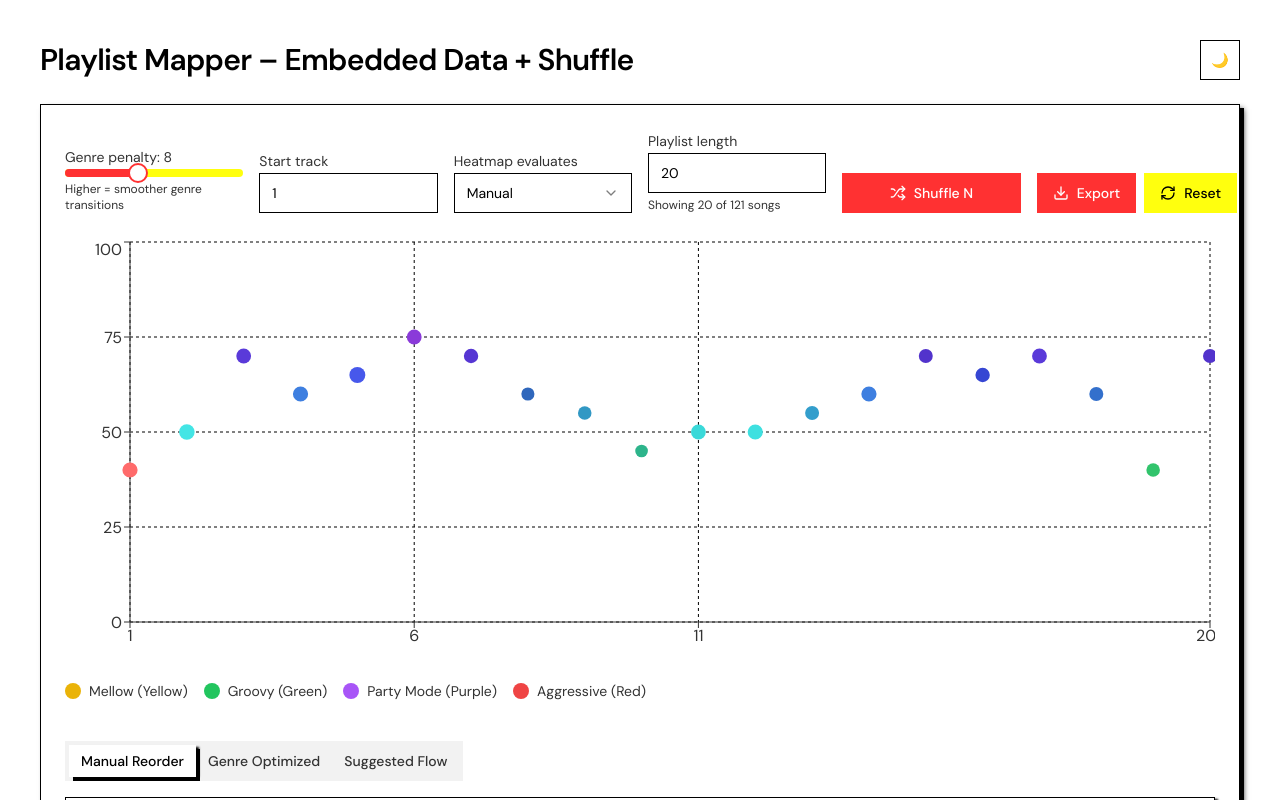
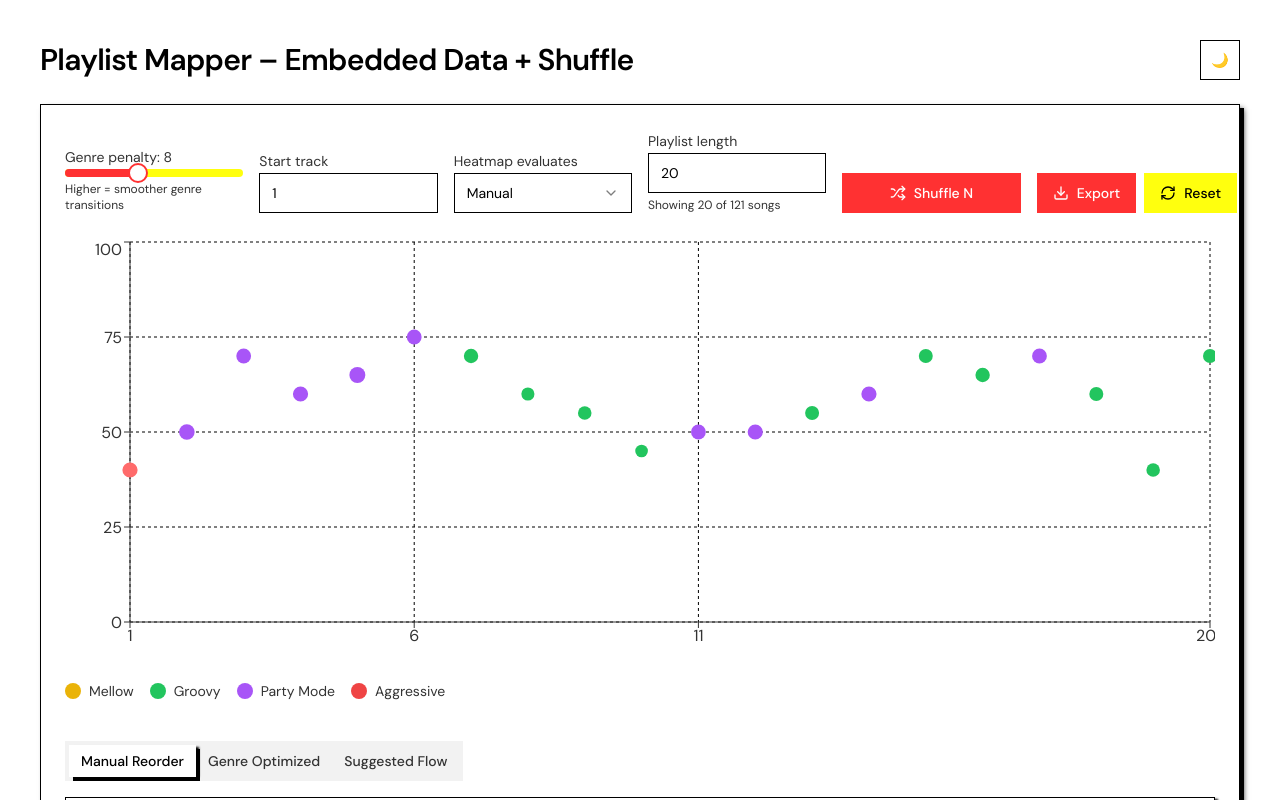
Before and after one commit to rithvikrandhir/Vibes, a React (Vite) app: page / in a window 1280 px wide. Shown: the top 800 px of the page. Built offline with nearby package versions, Linux system fonts and the light colour scheme.

Commit message:
Update color function to assign specific colors to energy/mood buckets and clean up legend

```diff
--- a/src/App.jsx
+++ b/src/App.jsx
@@ -901,14 +901,18 @@ function flowScores(ordered, genrePenalty){
   return scores.map(s => (s - min) / range);
 }
 
-// Dynamic color function based on mood and energy
+// Dynamic color function based on mood and energy buckets
 const getSongColor = (mood, energy) => {
-  // Create a vibrant color palette based on mood (hue) and energy (saturation/brightness)
-  const hue = (mood / 100) * 360; // Mood maps to hue (0-360)
-  const saturation = Math.max(60, (energy / 100) * 80 + 20); // Energy maps to saturation (20-100)
-  const lightness = Math.max(30, (energy / 100) * 40 + 30); // Energy also affects brightness (30-70)
-
-  return `hsl(${hue}, ${saturation}%, ${lightness}%)`;
+  // Assign colors based on energy/mood combinations
+  if (energy < 30) {
+    return "#eab308"; // Yellow - Mellow (low energy)
+  } else if (energy < 60) {
+    return "#22c55e"; // Green - Groovy (medium energy)
+  } else if (energy < 80) {
+    return "#a855f7"; // Purple - Party Mode (high energy)
+  } else {
+    return "#ef4444"; // Red - Aggressive (very high energy)
+  }
 };
 
 export default function App(){
@@ -1100,19 +1104,19 @@ export default function App(){
           <div className="flex flex-wrap gap-4 text-sm mb-4">
             <div className="flex items-center gap-2">
               <div className="w-4 h-4 rounded-full bg-yellow-500"></div>
-              <span className="text-muted-foreground">Mellow (Yellow)</span>
+              <span className="text-muted-foreground">Mellow</span>
             </div>
             <div className="flex items-center gap-2">
               <div className="w-4 h-4 rounded-full bg-green-500"></div>
-              <span className="text-muted-foreground">Groovy (Green)</span>
+              <span className="text-muted-foreground">Groovy</span>
             </div>
             <div className="flex items-center gap-2">
               <div className="w-4 h-4 rounded-full bg-purple-500"></div>
-              <span className="text-muted-foreground">Party Mode (Purple)</span>
+              <span className="text-muted-foreground">Party Mode</span>
             </div>
             <div className="flex items-center gap-2">
               <div className="w-4 h-4 rounded-full bg-red-500"></div>
-              <span className="text-muted-foreground">Aggressive (Red)</span>
+              <span className="text-muted-foreground">Aggressive</span>
             </div>
           </div>
 
```
